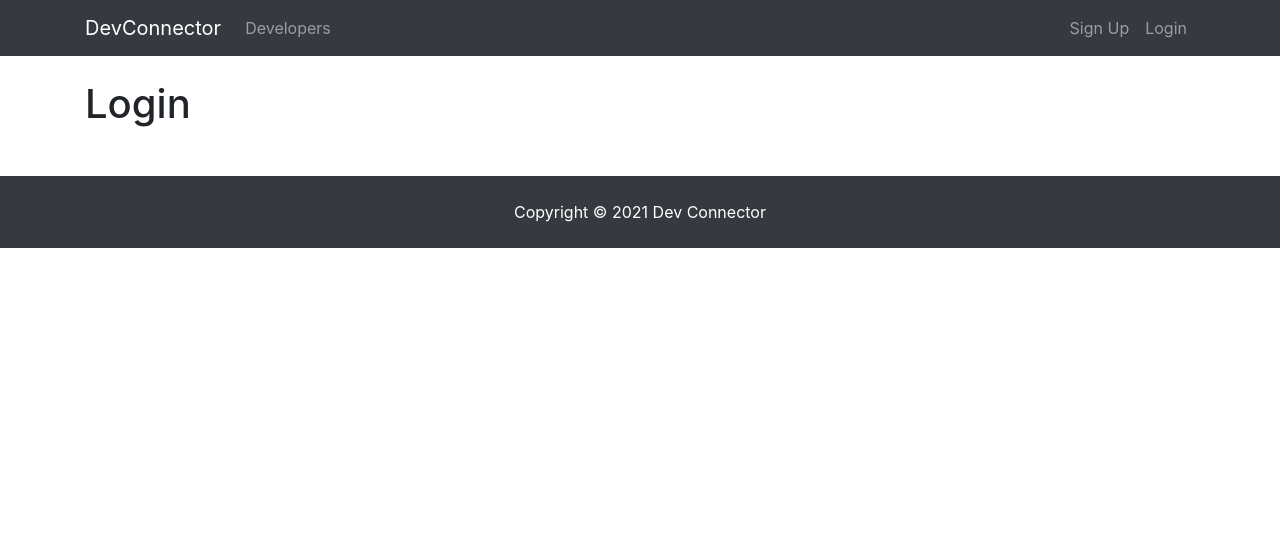
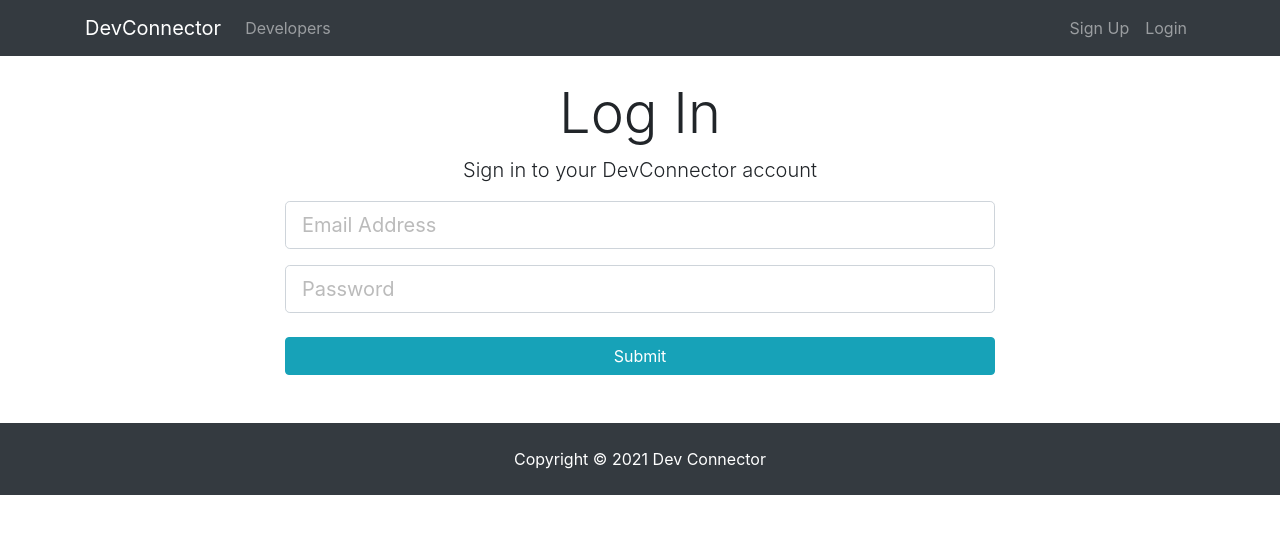
Before and after one commit to Ashish911/Media_APP, a React (Create React App) app in the folder client/: page /login in a window 1280 px wide. Shown: the top 534 px of the page. Built offline with nearby package versions, Linux system fonts and the light colour scheme.

Commit message:
login form implemented

```diff
--- a/client/src/components/auth/Login.js
+++ b/client/src/components/auth/Login.js
@@ -1,9 +1,62 @@
-import React from 'react';
+import React, { useState } from 'react';
 
 const Login = () => {
+  const [user, setUser] = useState({
+    email: '',
+    password: '',
+    erorrs: {}
+  });
+
+  const { email, password, errors } = user;
+
+  const onChange = (e) => setUser({ ...user, [e.target.name]: e.target.value });
+
+  const onSubmit = (e) => {
+    e.preventDefault();
+
+    const newUser = {
+      email,
+      password
+    };
+
+    console.log(newUser);
+  };
+
   return (
-    <div>
-      <h1>Login</h1>
+    <div className='login'>
+      <div className='container'>
+        <div className='row'>
+          <div className='col-md-8 m-auto'>
+            <h1 className='display-4 text-center'>Log In</h1>
+            <p className='lead text-center'>
+              Sign in to your DevConnector account
+            </p>
+            <form onSubmit={onSubmit}>
+              <div className='form-group'>
+                <input
+                  type='email'
+                  className='form-control form-control-lg'
+                  placeholder='Email Address'
+                  name='email'
+                  value={email}
+                  onChange={onChange}
+                />
+              </div>
+              <div className='form-group'>
+                <input
+                  type='password'
+                  className='form-control form-control-lg'
+                  placeholder='Password'
+                  name='password'
+                  value={password}
+                  onChange={onChange}
+                />
+              </div>
+              <input type='submit' className='btn btn-info btn-block mt-4' />
+            </form>
+          </div>
+        </div>
+      </div>
     </div>
   );
 };
```
